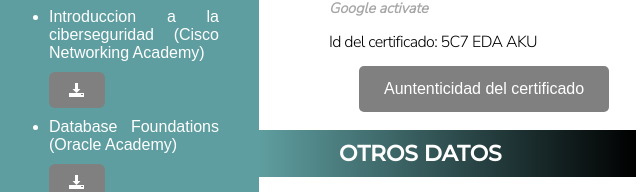
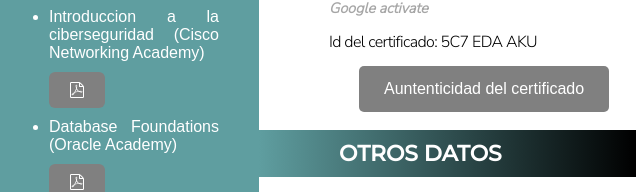
Before and after one commit to Will1184/Cv-BrandonGomez, a website: page index.html in a window 1280 px wide. Shown: the part 1340-1532 px from the top of the page, 271-911 px from the left. Drawn offline with Linux system fonts and the light colour scheme; files whose address does not match are found by name.

Commit message:
fix(CERTIFICADOS): se cambio la anotacion download por target

```diff
--- a/index.html
+++ b/index.html
@@ -135,15 +135,15 @@
                             <li>
                                 <span class="text">Introduccion a la ciberseguridad (Cisco Networking Academy)</span>
                                 <br>
-                                    <a href="documents/Introduction_to_Cybersecurity.pdf"
-                                       download="IntroductionCybersecurity" class="icon-download3">
+                                    <a href="documents/BrandonGomezIntroductionCibersecurity.pdf"
+                                       target="_blank"  class="icon-file-pdf">
                                     </a>
                             </li>
                             <li>
                                 <span class="text">Database Foundations (Oracle Academy)</span>
                                 <br>
-                                    <a href="documents/clmsCertificate.pdf"
-                                       download="DatabaseFoundations" class="icon-download3">
+                                    <a href="documents/BrandonGomezDatabaseFoundation.pdf"
+                                       target="_blank" class="icon-file-pdf">
                                     </a>
                             </li>
                         </ul>
```
Also changed, not shown: 2 other files.
